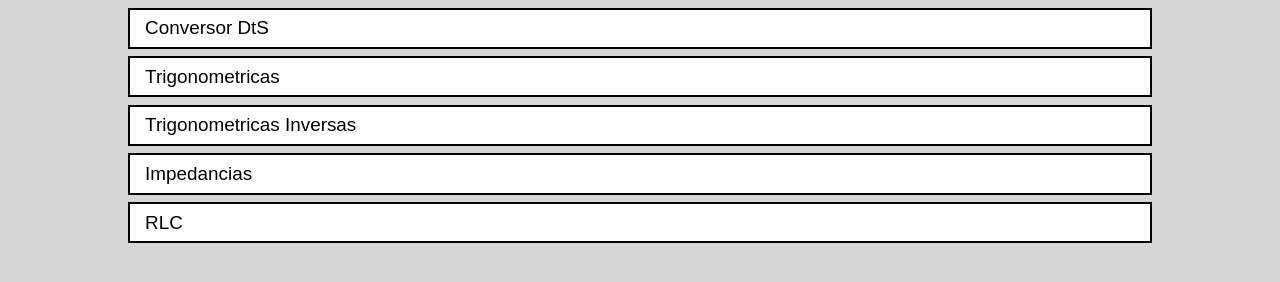
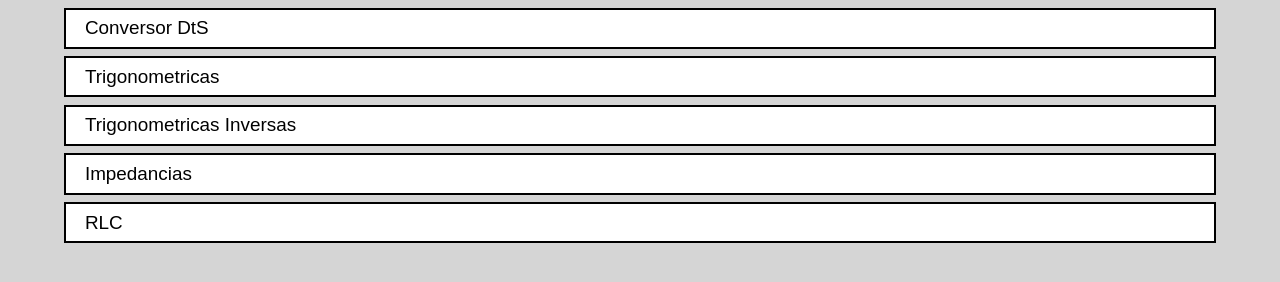
Before and after one commit to 0-jsgh/complex, a plain HTML site: page pages/0.html in a window 1280 px wide. Drawn offline with Linux system fonts and the light colour scheme.

Commit message:
Update style.css

```diff
--- a/meta/style.css
+++ b/meta/style.css
@@ -161,9 +161,9 @@ select{
 }
 
 .bt{
-    width:80%;
+    width:90%;
     display:block;
-    padding:0.2cm 0.4cm;
+    padding:0.2cm 0.5cm;
     margin:0.2cm auto;
 }
 
```
